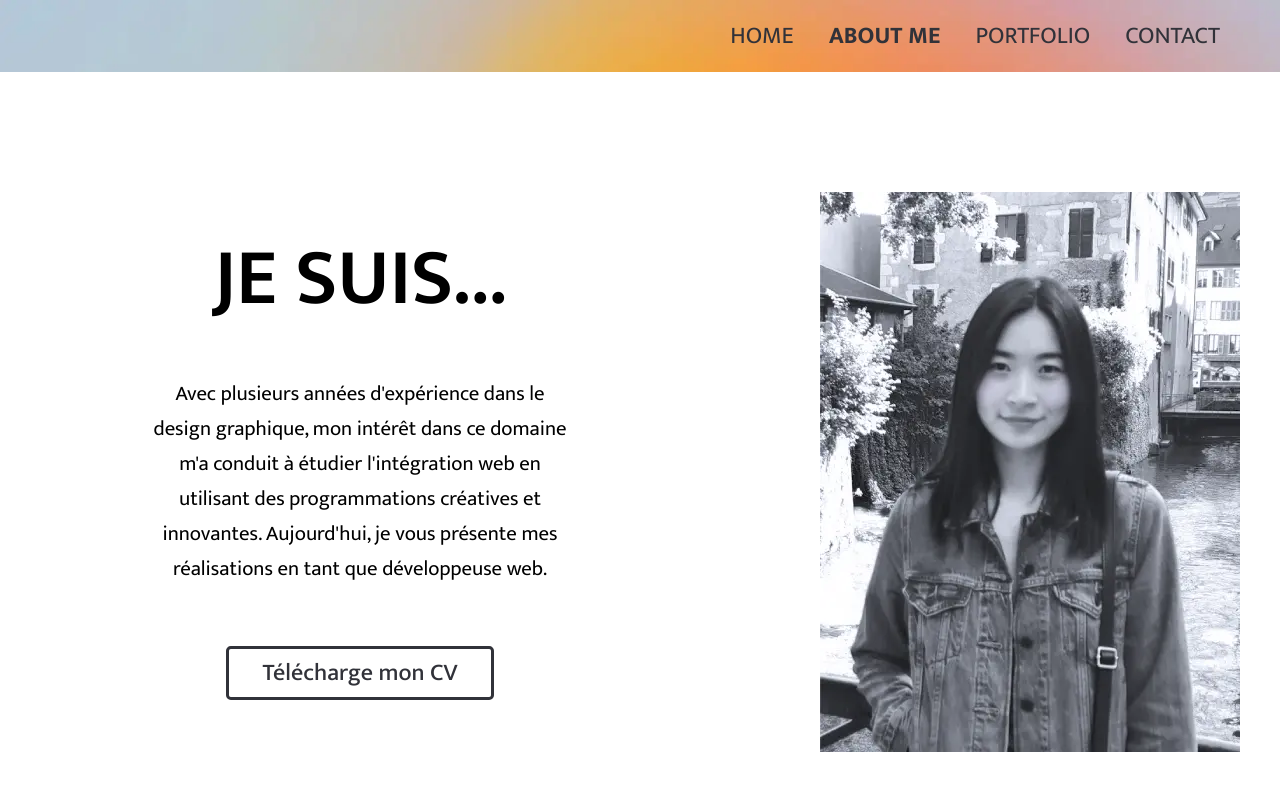
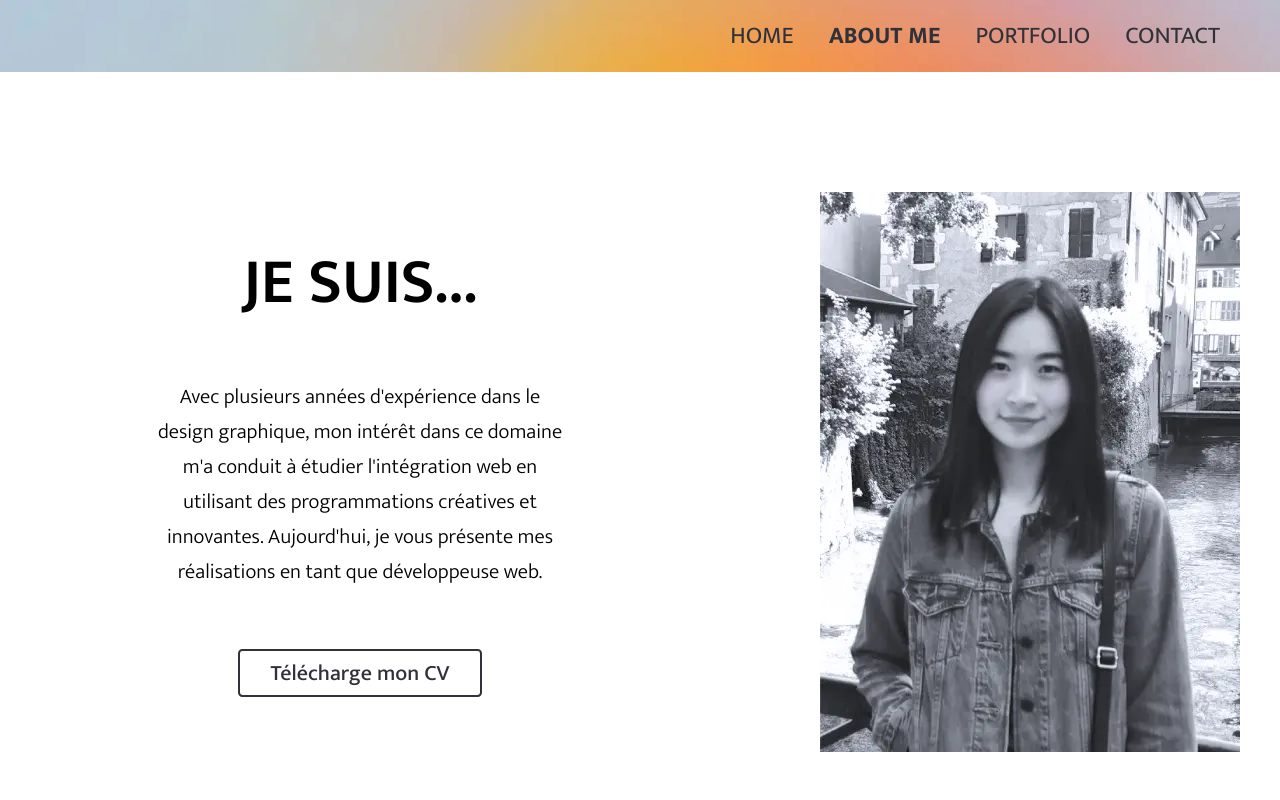
Before and after one commit to yoonju88/Projet12_portfolio, a React (Create React App) app in the folder frontend/: page /about_me in a window 1280 px wide. Shown: the top 800 px of the page. Built offline with nearby package versions, Linux system fonts and the light colour scheme.

Commit message:
modified font size

```diff
--- a/frontend/src/index.css
+++ b/frontend/src/index.css
@@ -36,12 +36,12 @@ li {
 
 h2 {
   font-weight: 600;
-  font-size: 5rem;
+  font-size: 4rem;
   line-height: 4.5rem;;
 }
 
 p {
-  font-weight: 400;
+  font-weight: 300;
   font-size: 1.3rem;
   margin: 0 auto;
 }
@@ -59,12 +59,12 @@ section {
 .button{
   appearance: none;
   background-color: white;
-  border: 3px solid var(--main-color);
+  border: 2px solid var(--main-color);
   border-radius: 0.2em;
   color: var(--main-color);
   cursor: pointer;
   text-align: center;
-  font-size: 1.5rem;
+  font-size: 22px;
   font-weight: 500;
   padding: 0.15em 1.4em;
   transition: box-shadow 300ms ease-in-out, color 300ms ease-in-out;
```
